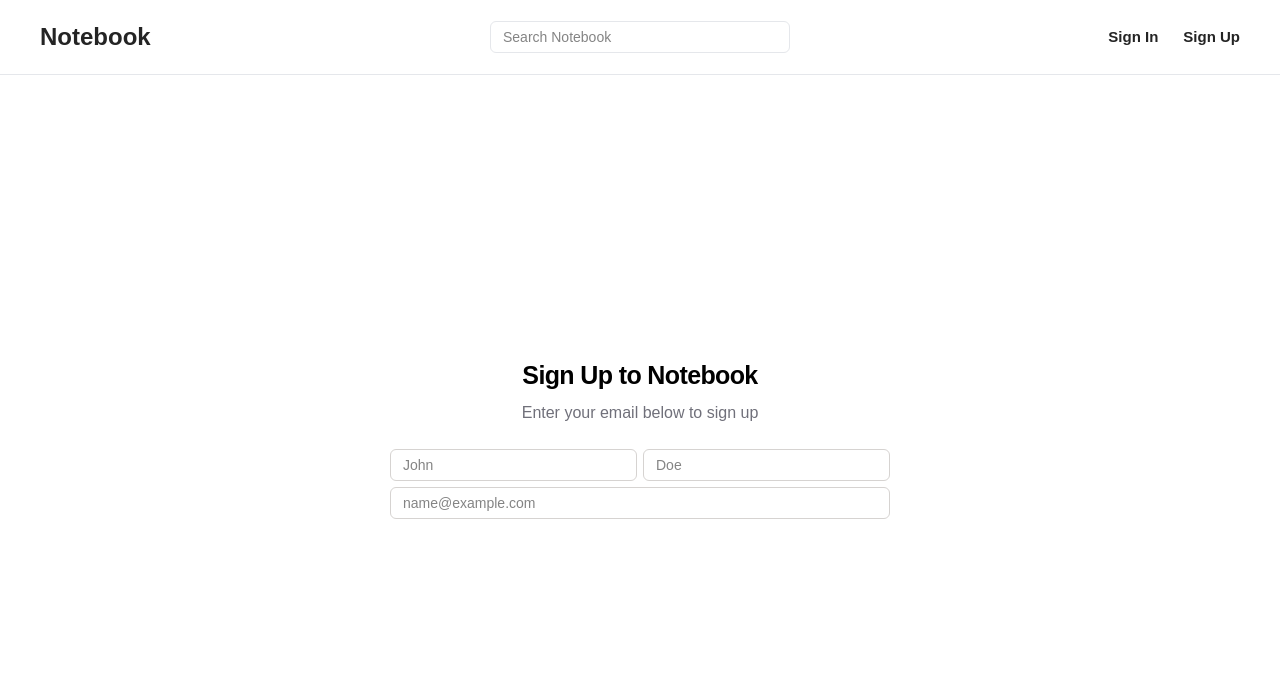
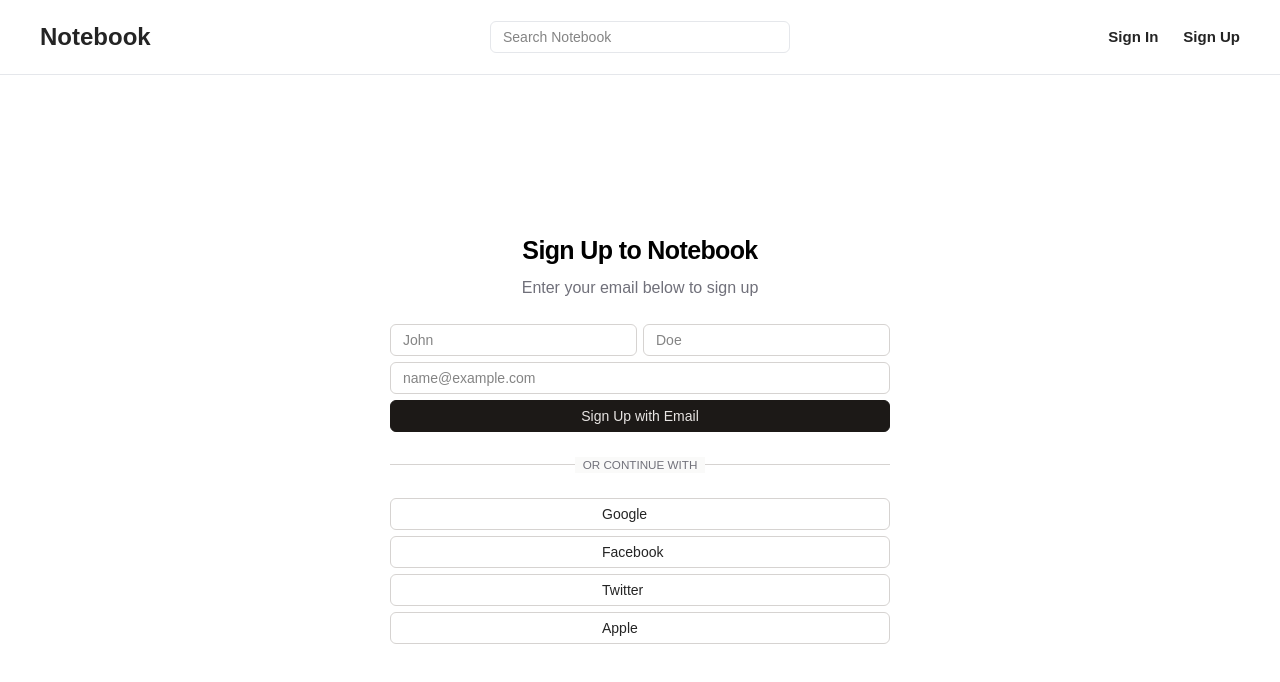
Before and after one commit to Wolleys/notebook, a Next.js app: page /auth/register in a window 1280 px wide. Shown: the top 682 px of the page. Built offline with nearby package versions, Linux system fonts and the light colour scheme; a web font is replaced by a local one.

Commit message:
Add other sign up options with fontAwesomeIcon component

```diff
--- a/app/auth/register/register.module.css
+++ b/app/auth/register/register.module.css
@@ -62,3 +62,100 @@
   opacity: 0.9;
   color: var(--searchBarPlaceholder);
 }
+
+/* Common button styles */
+.button {
+  height: 2rem;
+  outline: none;
+  display: flex;
+  cursor: pointer;
+  font-weight: 500;
+  font-size: 0.875rem;
+  line-height: 1.5rem;
+  align-items: center;
+  justify-content: center;
+  border-radius: 0.375rem;
+  animation-duration: 0.2s;
+  transition-duration: 0.2s;
+  padding: 0.375rem 0.75rem;
+}
+
+/* Styles specific to .formContainer .button */
+.formContainer .button {
+  color: var(--authFormBtnCol);
+  background-color: var(--authFormBtn);
+  border: 1px solid var(--authFormBtn);
+}
+
+.formContainer .button:hover {
+  color: var(--authFormBtnhoverCol);
+  background-color: var(--authFormBtnhoverBg);
+}
+
+.divider {
+  width: 100%;
+  display: flex;
+  margin: 25px 0;
+  align-items: center;
+  justify-content: center;
+}
+
+.line {
+  flex: 1;
+  height: 1px;
+  background-color: var(--authLine);
+}
+
+.text {
+  display: flex;
+  padding: 0 0.5rem;
+  line-height: 1rem;
+  font-size: 0.73rem;
+  align-items: center;
+  color: var(--authText);
+  text-transform: uppercase;
+  background-color: var(--authTextBg);
+}
+
+.socialContainer {
+  gap: 6px;
+  width: 100%;
+  display: flex;
+  flex-direction: column;
+}
+
+/* Styles specific to .socialContainer .button */
+.socialContainer .button {
+  color: var(--socialBtn);
+  background-color: inherit;
+  border: 1px solid var(--socialBtnBg);
+}
+
+.socialContainer .button:hover {
+  color: #e8e5e3;
+  background-color: var(--socialBtnHover);
+}
+
+.button .span {
+  display: flex;
+  padding: 0 8px;
+  flex: 0 0 100px;
+  align-items: center;
+}
+
+.link {
+  cursor: pointer;
+  color: var(--socialBtn);
+}
+
+@media (min-width: 576px) {
+}
+
+@media (min-width: 768px) {
+}
+
+@media (min-width: 992px) {
+}
+
+@media (min-width: 1200px) {
+}
--- a/app/auth/register/register.tsx
+++ b/app/auth/register/register.tsx
@@ -1,5 +1,7 @@
 import { FC } from "react";
 import styles from "./register.module.css";
+import FontAwesomeIcon from "@/components/fontAwesomeIcon";
+import { googleIcon, facebookIcon, xIcon, appleIcon } from "@/icons";
 
 const Register: FC = () => {
   return (
@@ -36,6 +38,34 @@ const Register: FC = () => {
             className={styles.input}
             placeholder="name@example.com"
           />
+          <button className={styles.button}>Sign Up with Email</button>
+        </div>
+        <div className={styles.divider}>
+          <div className={styles.line}></div>
+          <span className={styles.text}>Or continue with</span>
+          <div className={styles.line}></div>
+        </div>
+        <div className={styles.socialContainer}>
+          <button className={styles.button}>
+            <span className={styles.span}>
+              <FontAwesomeIcon icon={googleIcon} /> Google
+            </span>
+          </button>
+          <button className={styles.button}>
+            <span className={styles.span}>
+              <FontAwesomeIcon icon={facebookIcon} /> Facebook
+            </span>
+          </button>
+          <button className={styles.button}>
+            <span className={styles.span}>
+              <FontAwesomeIcon icon={xIcon} /> Twitter
+            </span>
+          </button>
+          <button className={styles.button}>
+            <span className={styles.span}>
+              <FontAwesomeIcon icon={appleIcon} /> Apple
+            </span>
+          </button>
         </div>
       </div>
     </section>
```
